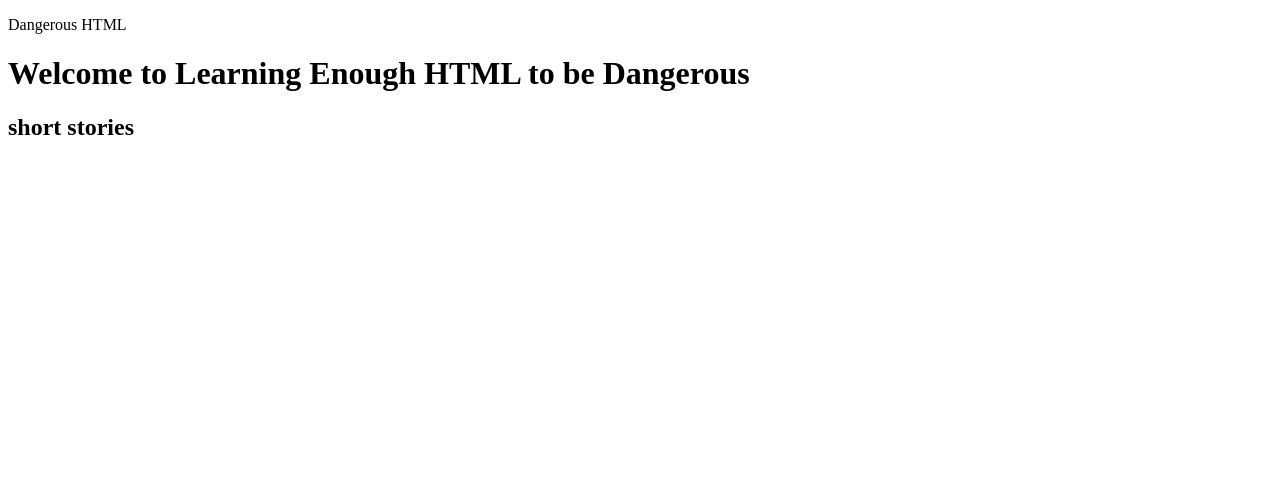
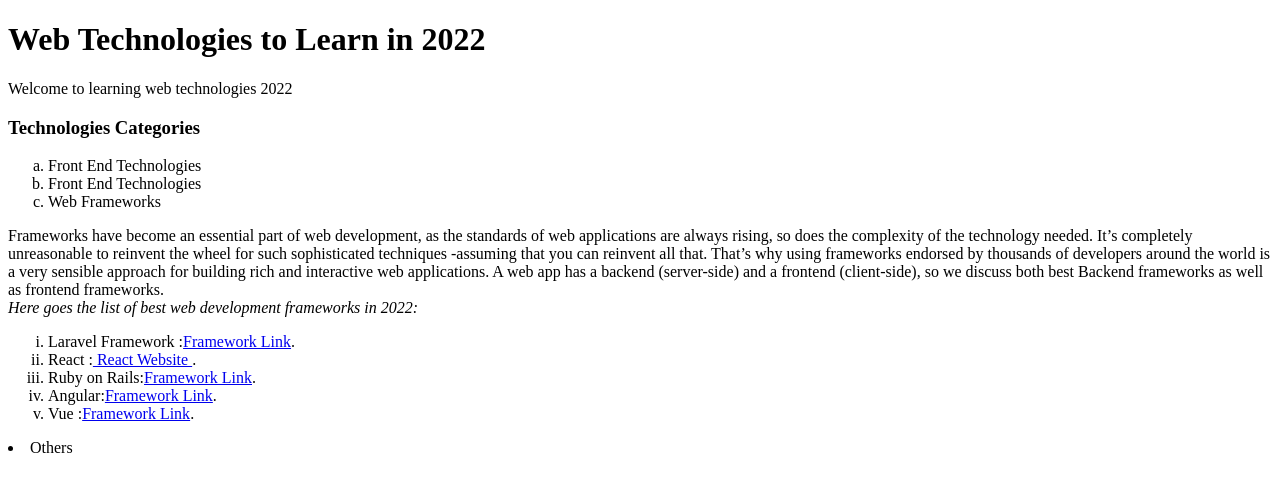
Before and after one commit to Ombasabuya/sample_webisite, a plain HTML site: page index.html in a window 1280 px wide. Drawn offline with Linux system fonts and the light colour scheme.

Commit message:
Update index.html
Lists

```diff
--- a/index.html
+++ b/index.html
@@ -4,11 +4,34 @@
     <meta charset="UTF-8">
     <meta http-equiv="X-UA-Compatible" content="IE=edge">
     <meta name="viewport" content="width=device-width, initial-scale=1.0">
-    <title>PLP Learning </title>
+    <title>Web Technologies Learning </title>
 </head>
 <body>
-    <p>Dangerous HTML </p>
-    <h1>Welcome to Learning Enough HTML to be Dangerous </h1>
-    <h2>short stories</h2>
+    <h1>Web Technologies to Learn  in 2022</h1>
+    <p>Welcome to learning web technologies 2022  </p>
+    <h3>Technologies Categories</h3>
+    <ol type="a">
+    <li>Front End Technologies </li>
+    <li>Front End Technologies </li>
+    <li>Web Frameworks </li>
+    </ol>
+    <p>Frameworks have become an essential part of web development,
+        as the standards of web applications are always rising, so does the complexity of the technology needed.
+        It’s completely unreasonable to reinvent the wheel for such sophisticated techniques -assuming that you can reinvent all that.
+        That’s why using frameworks endorsed by thousands of developers around the world is a very sensible approach for building rich and interactive web applications.
+        A web app has a backend (server-side) and a frontend (client-side), so we discuss both best Backend frameworks as well as frontend frameworks.
+<br>
+<em>Here goes the list of best web development frameworks in 2022:</em>
+    </p>
+    <ol type="i">
+    <li>Laravel Framework :<a href="http://Laravel.com/docs/9.x"target="_blank" rel="noopener noreferrer" >Framework Link</a>.</li>
+    <li>React :<a href="https://reactjs.org/target="_blank" rel="noopener noreferrer" > React Website </a>.</li>
+    <li>Ruby on Rails:<a href="https://rubyonrails.org/"target="_blank" rel="noopener noreferrer" >Framework Link</a>.</li>
+    <li>Angular:<a href="https://angular.io/"target="_blank" rel="noopener noreferrer" >Framework Link</a>.</li>
+    <li>Vue :<a href=" https://vuejs.org/"target="_blank" rel="noopener noreferrer" >Framework Link</a>.</li>
+</ol>
+    <li>Others </li>
+</ol>
 </body>
+
 </html>
```
